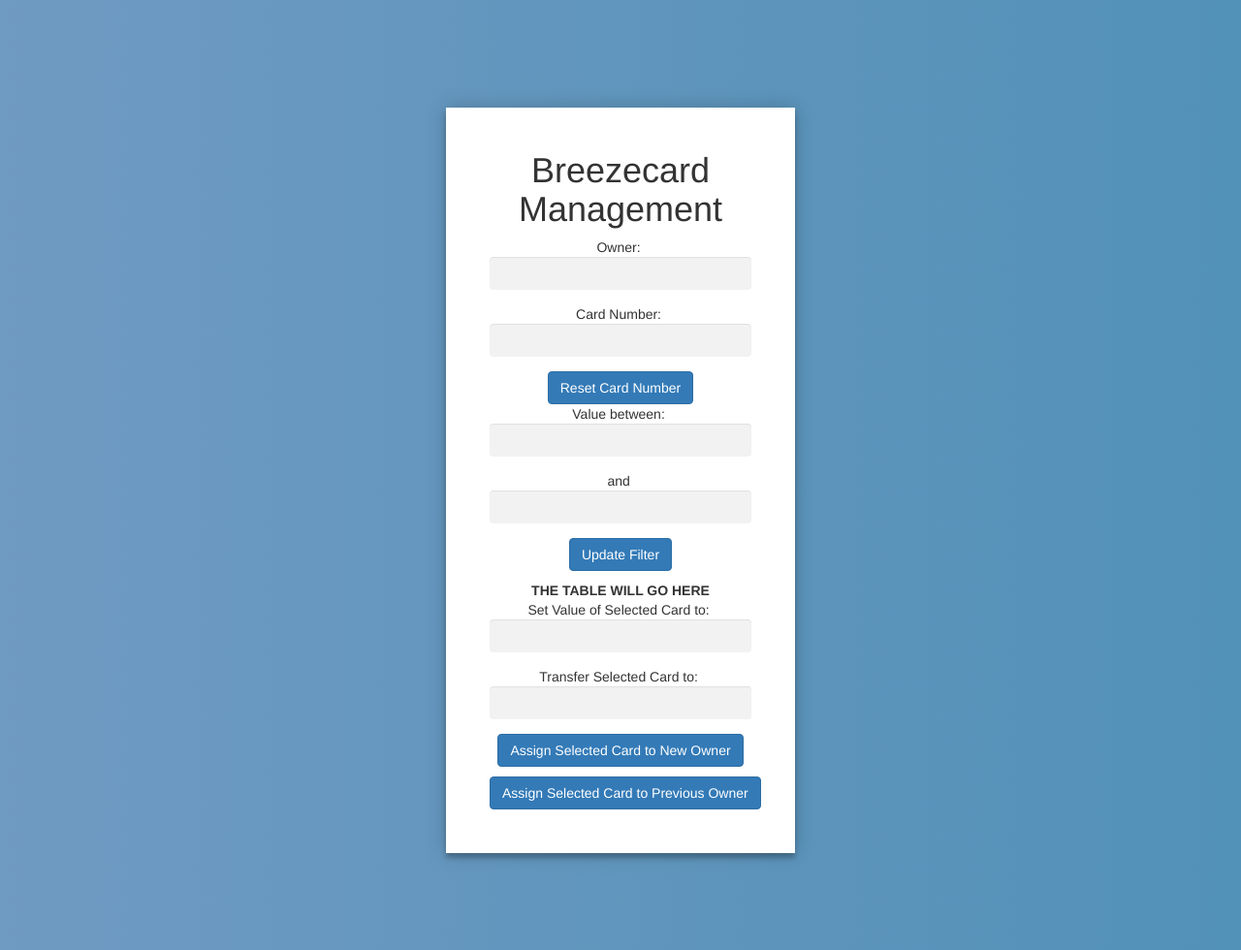
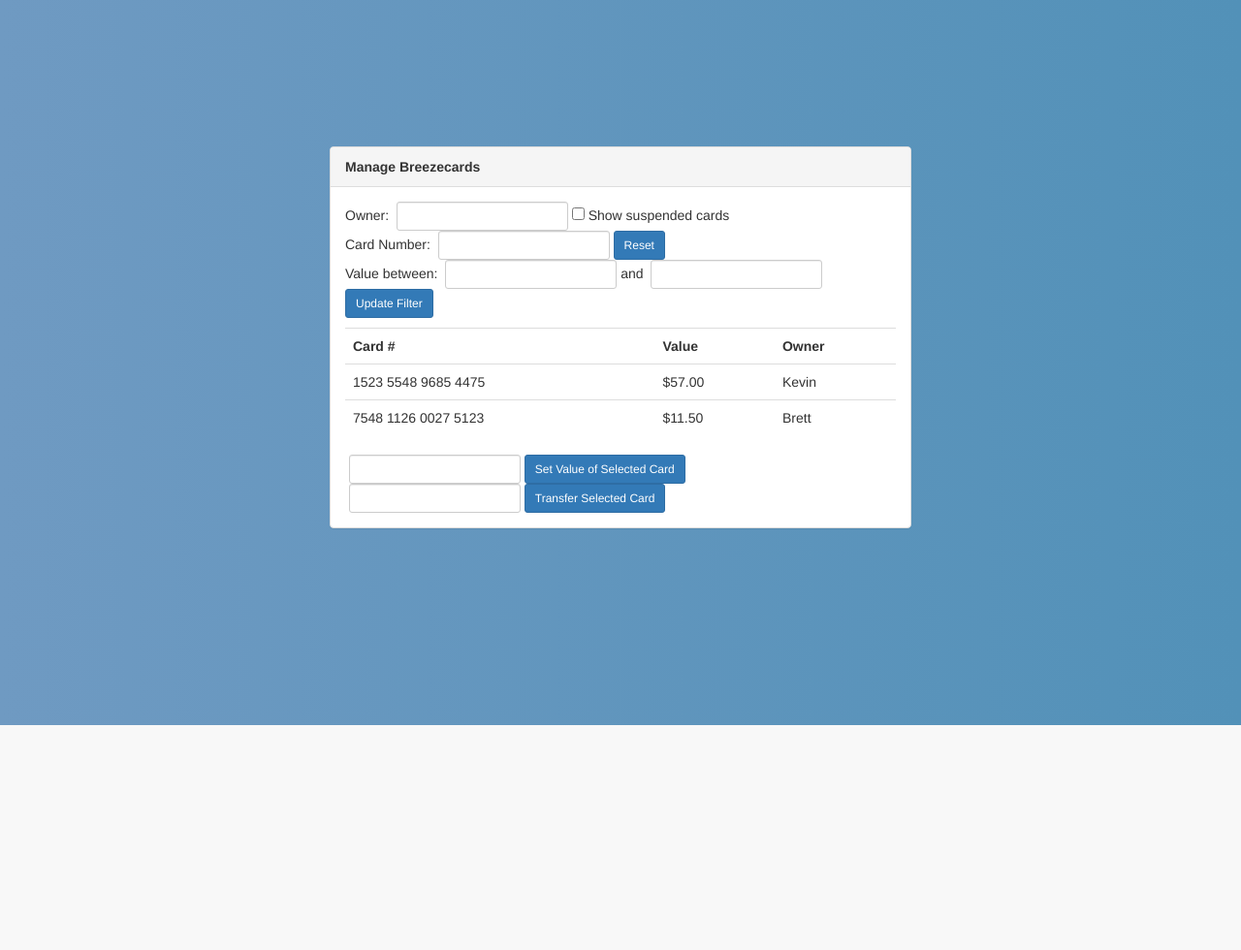
Before and after one commit to jacobcwebber/CS4400_Project, a Flask app: page /card-management-admin in a window 1280 px wide. Shown: the part 52-1032 px from the top of the page at 97% size. After the commit the page ends 800 px from the top, so only its background shows below. Run offline with Flask 2, Linux system fonts and the light colour scheme; the visitor is signed in with stand-in values (Sample User, id 1); some libraries are stand-ins or nearby versions.

Commit message:
lots of improvements to gui

```diff
--- a/app.py
+++ b/app.py
@@ -50,6 +50,7 @@ class RegisterForm(Form):
         render_kw={"placeholder": "username"})
     email = StringField('', render_kw={"placeholder": "email"})
     password = PasswordField('', [
+        validators.Length(min=8, message="Password must be at least 8 digits long."),
         validators.DataRequired(),
         validators.EqualTo('confirm', message='Passwords do not match')],
         render_kw={"placeholder": "password"})
--- a/static/css/styles.css
+++ b/static/css/styles.css
@@ -1,57 +1,7 @@
 @import url(https://fonts.googleapis.com/css?family=Roboto:300);
 
-.login-page {
-  width: 360px;
-  padding: 8% 0 0;
-  margin: auto;
-}
-.form {
-  position: relative;
-  background: #FFFFFF;
-  max-width: 360px;
-  margin: 0 auto 100px;
-  padding: 25px 45px 45px 45px;
-  text-align: center;
-  box-shadow: 0 0 20px 0 rgba(0, 0, 0, 0.2), 0 5px 5px 0 rgba(0, 0, 0, 0.24);
-}
-.form input {
-  font-family: "Roboto", sans-serif;
-  outline: 0;
-  background: #f2f2f2;
-  width: 100%;
-  border: 0;
-  margin: 0 0 15px;
-  padding: 15px;
-  box-sizing: border-box;
-  font-size: 14px;
-}
-.form button {
-  font-family: "Roboto", sans-serif;
-  text-transform: uppercase;
-  outline: 0;
-  background: #4c7baf;
-  width: 100%;
-  border: 0;
-  padding: 15px;
-  color: #FFFFFF;
-  font-size: 14px;
-  -webkit-transition: all 0.3 ease;
-  transition: all 0.3 ease;
-  cursor: pointer;
-}
-.form button:hover,.form button:active,.form button:focus {
-  background: #4361a0;
-}
-.form .message {
-  margin: 15px 0 0;
-  color: #b3b3b3;
-  font-size: 12px;
-}
-.form .message a {
-  color: #4c7baf;
-  text-decoration: none;
-}
 body {
+  height: 100%;
   background: #76b852; /* fallback for old browsers */
   background: -webkit-linear-gradient(right, #5291b8, #6f9ac2);
   background: -moz-linear-gradient(right, #5291b8, #6f9ac2);
@@ -67,15 +17,21 @@ img {
   padding-top: 0;
   padding-bottom: 0;
 }
-.admin-button {
-  margin-top: 6px;
-}
-.p-form-unit {
-  display: block;
-}
-.p-unit {
+form{
   display: inline-block;
 }
-.messages {
-  display: block;
+.h-center{
+  margin: auto;
+  width: 50%;
 }
+.v-center{
+  position: absolute;
+  top: 50%;
+  transform: translateY(-50%)
+}
+.h-v-center{
+  position: absolute;
+  top: 50%;
+  left: 50%;
+  transform: translate(-50%, -50%);
+}
--- a/templates/card_management_admin.html
+++ b/templates/card_management_admin.html
@@ -1,25 +1,58 @@
 {% extends 'layout.html' %}
 
 {% block body %}
-<div class="login-page">
-    <div class="form">
-        <h1>Breezecard Management</h1>
-        {% from "includes/_formhelpers.html" import render_field %}
-        <div class="admin-form">
-            <p>Owner: {{render_field(form.owner, class_="form-control")}}</p>
-            <p>Card Number: {{render_field(form.number, class_="form-control")}}</p>
-            <a class='btn btn-primary'>Reset Card Number</a>
-            <p>Value between: {{render_field(form.value_upper, class_="form-control")}} and {{render_field(form.value_lower, class_="form-control")}}</p>
-            <a class='btn btn-primary'>Update Filter</a> <p></p>
-            <b>THE TABLE WILL GO HERE</b>
-            <p>Set Value of Selected Card to: {{render_field(form.set_value, class_="form-control")}}</p>
-            <p>Transfer Selected Card to: {{render_field(form.transfer_to, class_="form-control")}}</p>
-            <form method="post">
-                <a class='btn btn-primary'>Assign Selected Card to New Owner</a>
-            </form> <p></p>
-            <form method="post">
-                <a class='btn btn-primary'>Assign Selected Card to Previous Owner</a>
-            </form>
+<div class="panel panel-default h-v-center" style="width: 600px">
+    <div class="panel-heading"><b>Manage Breezecards</b></div>
+    <div class="panel-body">
+    {% from "includes/_formhelpers.html" import render_field %}
+    <form class="form-inline">
+        <div class="form-group">
+            <span>Owner:</span>
+            {{render_field(form.owner, class_="form-control input-sm")}}
+            <span class="custom-control custom-checkbox">
+                <input type="checkbox" class="custom-control-input">
+                <span class="custom-control-indicator"></span>
+                <span class="custom-control-description">Show suspended cards</span>
+            </span>
         </div>
+        <div class="form-group">
+            <span>Card Number:</span>
+            {{render_field(form.number, class_="form-control input-sm")}}
+            <a class='btn btn-primary btn-sm'>Reset</a>
+        </div>
+        <div class="form-group">
+            <span>Value between:</span>
+            {{render_field(form.value_upper, class_="form-control input-sm")}}
+            <span>and</span>
+            {{render_field(form.value_lower, class_="form-control input-sm")}}
+            <a class='btn btn-primary btn-sm'>Update Filter</a> <p></p>
+        </div>
+        <table class="table table-hover">
+            <tr class="header">
+                <th>Card #</th>
+                <th>Value</th>
+                <th>Owner</th>
+            </tr>
+            <tr>
+                <td>1523 5548 9685 4475</td>
+                <td>$57.00</td>
+                <td>Kevin</td>
+            </tr>
+            <tr>
+                <td>7548 1126 0027 5123</td>
+                <td>$11.50</td>
+                <td>Brett</td>
+            </tr>
+        </table>
+        <div class="form-group">
+            {{render_field(form.set_value, class_="form-control input-sm")}}
+            <a class="btn btn-primary btn-sm">Set Value of Selected Card </a>
+        </div>
+        <div class="form-group">
+            {{render_field(form.transfer_to, class_="form-control input-sm")}}
+            <a class="btn btn-primary btn-sm">Transfer Selected Card</a>
+        </div>
+    </form>
     </div>
-</div>{% endblock %}
+</div>
+{% endblock %}
```
Also changed, not shown: templates/admin.html (+8 -20 lines), templates/station_management.html (+28 -13 lines), templates/suspended_cards.html (+25 -6 lines), static/js/admin.js (deleted).
